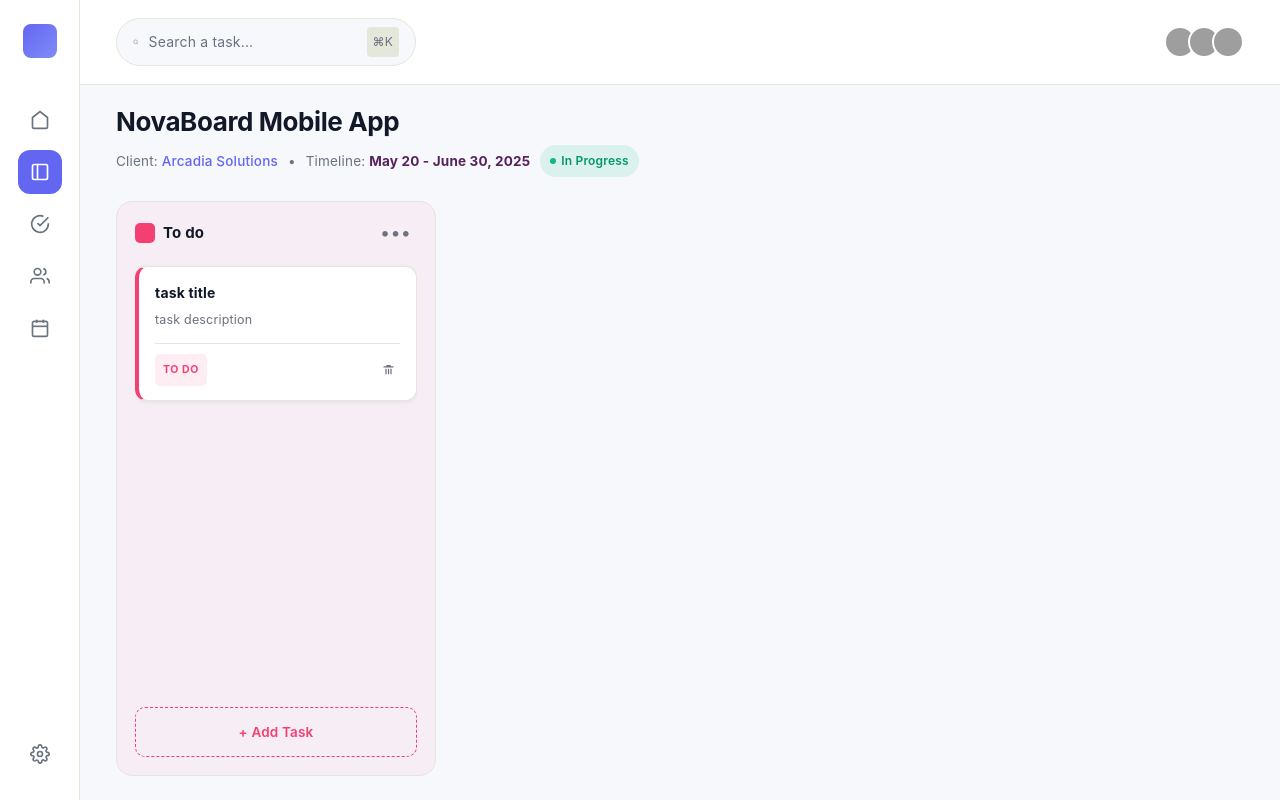
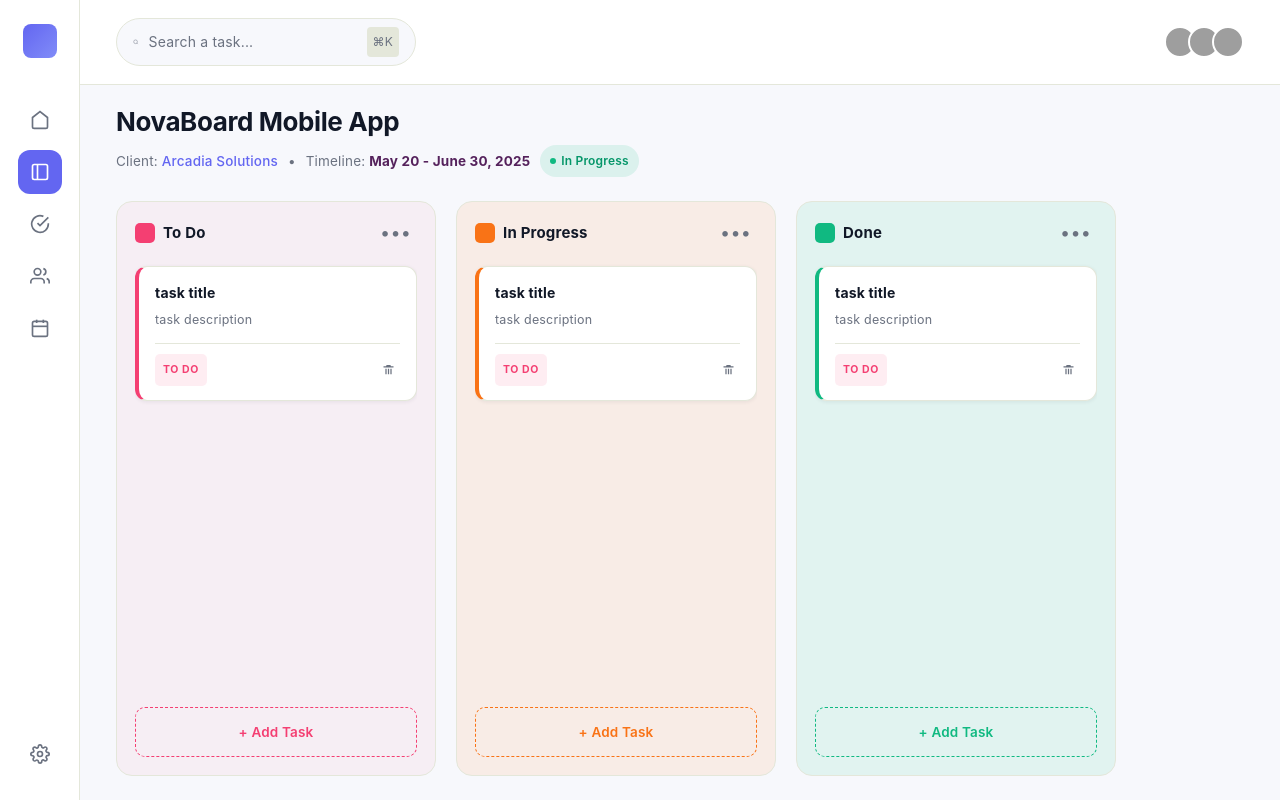
Before and after one commit to Sobindra2005/tailwind-project, a React (Vite) app: page / in a window 1280 px wide. Built offline with nearby package versions, Linux system fonts and the light colour scheme; grey boxes are pictures that could not be loaded.

Commit message:
feat: update Board component to accept dynamic data and integrate with MainContent

```diff
--- a/src/components/trello/boardColumn.jsx
+++ b/src/components/trello/boardColumn.jsx
@@ -1,12 +1,12 @@
 import { TaskCard } from "./task";
 
-export function Board() {
+export function Board({data}) {
     return (
-        <div className={`board-column col-todo`}>
+        <div className={`board-column col-${data.value}`}>
             <div className="board-header">
                 <div className="header-left">
-                    <span className={`dot dot-todo`}></span>
-                    <h2>{'To do'}</h2>
+                    <span className={`dot dot-${data.value}`}></span>
+                    <h2>{data.label}</h2>
                 </div>
                 <button className="more-btn">•••</button>
             </div>
--- a/src/components/trello/mainContent.jsx
+++ b/src/components/trello/mainContent.jsx
@@ -1,4 +1,10 @@
 import { Board } from "./boardColumn";
+
+const Boards = [
+    { value: 'todo', label: 'To Do' },
+    { value: 'in-progress', label: 'In Progress' },
+    { value: 'done', label: 'Done' }
+]
 
 export function MainContent() {
     return (
@@ -32,7 +38,7 @@ export function MainContent() {
             </div>
 
             <section className="board-container" id="board">
-                <Board />
+                {Boards.map(board => <Board key={board.value} data={board} />)}
             </section>
         </main>
     )
```
